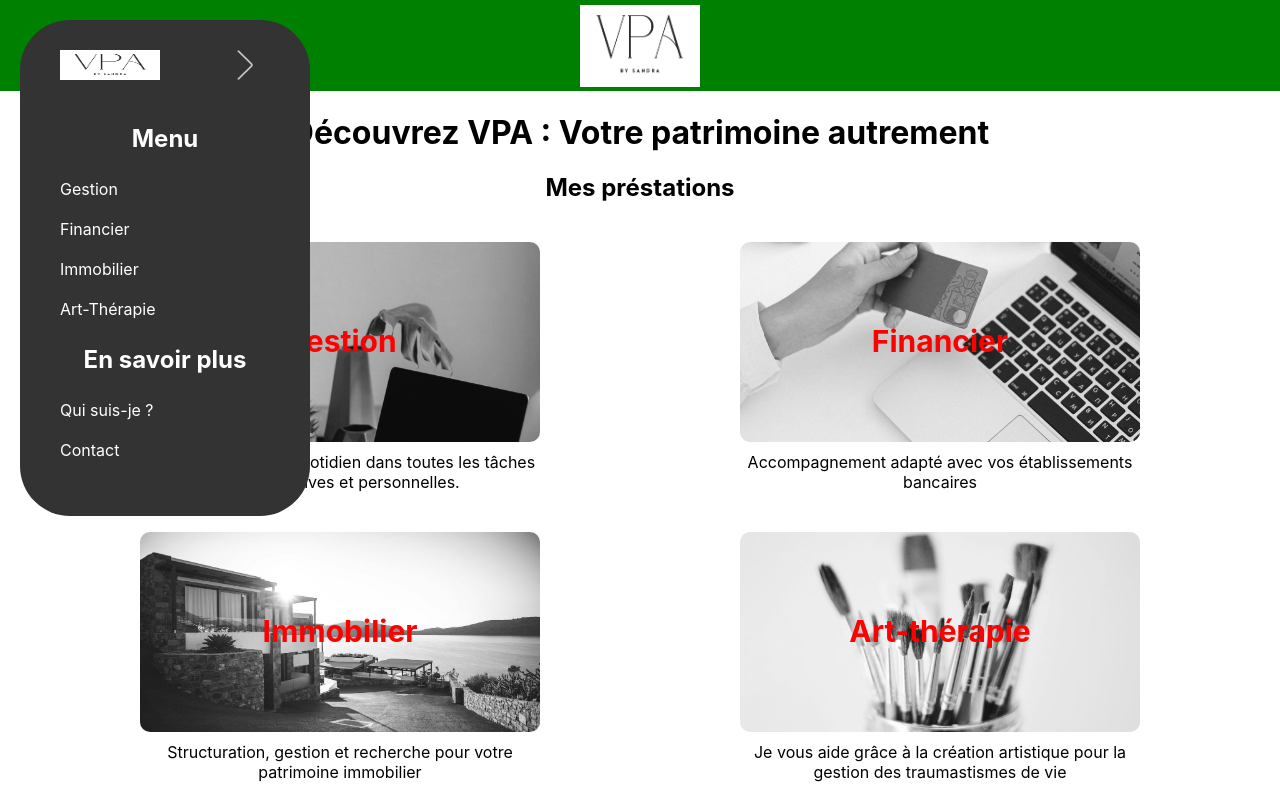
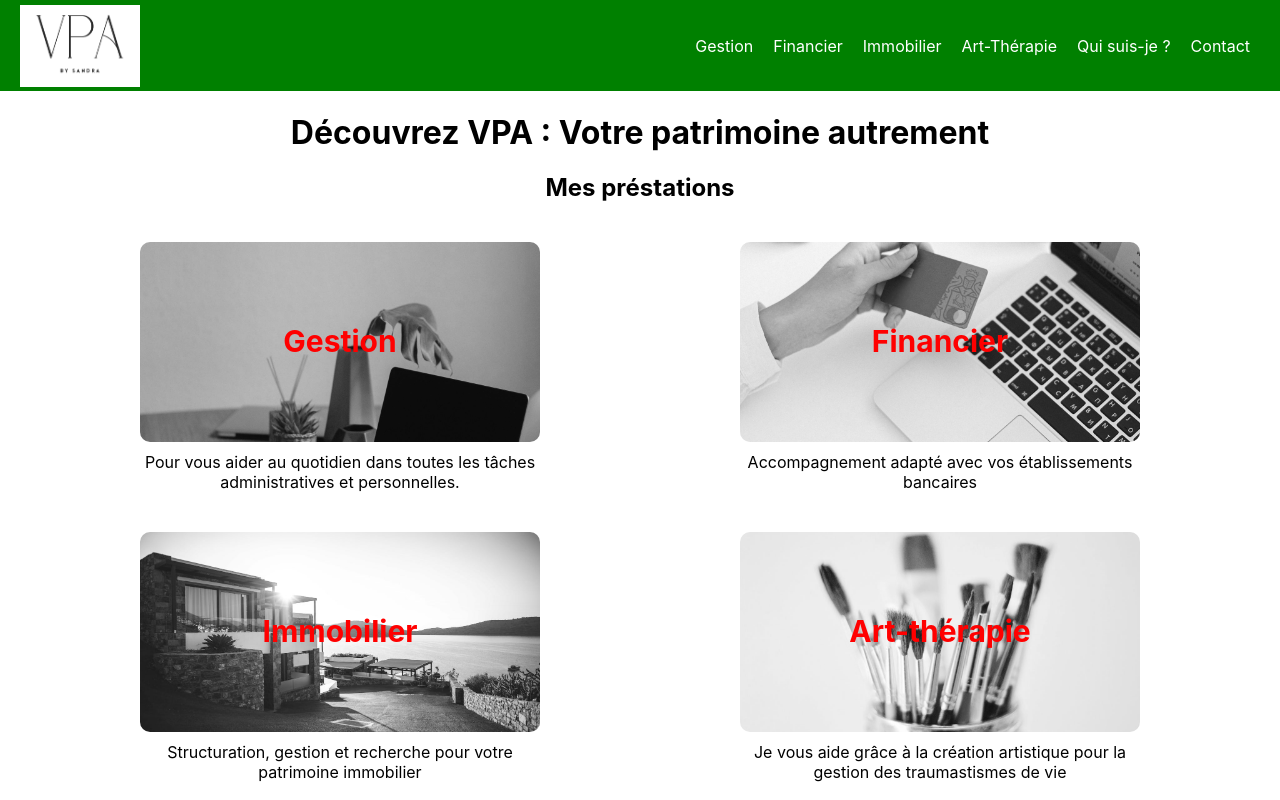
Before and after one commit to JeremyPromsy/SandraPro, a React (Create React App) app in the folder frontsandra/: page /gestion in a window 1280 px wide. Shown: the top 800 px of the page. Built offline with nearby package versions, Linux system fonts and the light colour scheme.

Commit message:
Changement menu

```diff
--- a/frontsandra/src/components/Nav.jsx
+++ b/frontsandra/src/components/Nav.jsx
@@ -1,68 +1,39 @@
-import React, { useState } from "react";
+import React from "react";
 import { NavLink } from "react-router-dom";
 import "../styles/nav.css";
-import logo from "../assets/VPA-Logo.png";
-import flècheDroite from "../assets/FlècheDroite-2.png";
-import flècheGauche from "../assets/FlècheGauche.png";
+import logoNav from "../assets/VPA-Logo.png";
 
 function Navbar() {
-  const [isSidebarOpen, setIsSidebarOpen] = useState(true);
-
-  const toggleSidebar = () => {
-    setIsSidebarOpen(!isSidebarOpen);
-  };
-
-  const handleLinkClick = () => {
-    setIsSidebarOpen(false); // Fermer la sidebar lorsqu'un lien est cliqué
-  };
-
   return (
-    <div className="container">
-      <nav className={`sidebar ${isSidebarOpen ? "sidebar-open" : "reopen-btn"}`}>
-        <div className="sidebar-top">
-          <NavLink to="/" onClick={handleLinkClick}>
-            <img className="logo-img" src={logo} alt="logo VPA" />
-          </NavLink>
-          <div className="expand_btn">
-          <img className="flècheDroite" src={flècheDroite} alt="flèche droite VPA" onClick={toggleSidebar}/>
-          </div>
-        </div>
+      <div className="navLogo">
+        <div className="logoNav">
+            <NavLink to="/">
+                    <img className="logo-img" src={logoNav} alt="logo VPA" />
+            </NavLink>
         <div className="sidebar-links">
-          <NavLink to="/" onClick={handleLinkClick}>
-          <h2>Menu</h2>
-          </NavLink>
           <ul className="classNav">
             <li className="nav-links nav-links1">
-              <NavLink to="/Gestion" onClick={handleLinkClick}>Gestion</NavLink>
+              <NavLink to="/Gestion">Gestion</NavLink>
             </li>
             <li className="nav-links nav-links2">
-              <NavLink to="/financier" onClick={handleLinkClick}>Financier</NavLink>
+              <NavLink to="/financier">Financier</NavLink>
             </li>
             <li className="nav-links nav-links3">
-              <NavLink to="/immobilier" onClick={handleLinkClick}>Immobilier</NavLink>
+              <NavLink to="/immobilier">Immobilier</NavLink>
             </li>
             <li className="nav-links nav-links4">
-              <NavLink to="/art-thérapie"onClick={handleLinkClick}>Art-Thérapie</NavLink>
+              <NavLink to="/art-thérapie">Art-Thérapie</NavLink>
             </li>
-          </ul>
-          <h2>En savoir plus</h2>
-          <ul className="classNav">
             <li className="nav-links nav-links5">
-              <NavLink to="/informations"onClick={handleLinkClick}>Qui suis-je ?</NavLink>
+              <NavLink to="/informations">Qui suis-je ?</NavLink>
             </li>
             <li className="nav-links nav-links6">
-              <NavLink to="/contact"onClick={handleLinkClick}>Contact</NavLink>
+              <NavLink to="/contact">Contact</NavLink>
             </li>
           </ul>
         </div>
-      </nav>
-      {/* Bouton pour réouvrir le menu */}
-      {!isSidebarOpen && (
-        <div className="reopen-btn" onClick={toggleSidebar}>
-          <img className="flècheGauche" src={flècheGauche} alt="flèche gauche VPA" />
         </div>
-      )}
-    </div>
+        </div>
   );
 }
 
--- a/frontsandra/src/components/NavLogo.jsx
+++ /dev/null
@@ -1,20 +0,0 @@
-import React from "react";
-import { NavLink } from "react-router-dom";
-import logoNav from "../assets/VPA-Logo.png";
-import "../styles/navlogo.css";
-
-
-function NavLogo() {
-
-    return (
-        <div className="navLogo">
-        <div className="logoNav">
-            <NavLink to="/">
-                    <img className="logo-img" src={logoNav} alt="logo VPA" />
-            </NavLink>
-        </div>
-        </div>
-    );
-}
-
-export default NavLogo;
--- a/frontsandra/src/index.jsx
+++ b/frontsandra/src/index.jsx
@@ -3,7 +3,6 @@ import ReactDOM from 'react-dom/client';
 import { HashRouter, Route, Routes } from 'react-router-dom';
 
 import Nav from './components/Nav'
-import NavLogo from './components/NavLogo'
 import Footer from './components/Footer'
 
 import Home from './pages/Home'
@@ -23,7 +22,6 @@ root.render(
   <React.StrictMode>
     <HashRouter>
     <Nav />
-    <NavLogo />
     <Routes>
       <Route path = "/" element ={<Home />} />
       <Route path = "/contact" element ={<Contact />} />
--- /dev/null
+++ b/frontsandra/src/styles/nav-test.css
@@ -0,0 +1,90 @@
+.container {
+    position: fixed;
+    display: flex;
+    z-index: 3;
+
+  }
+
+  .container ul {
+    display: flex;
+    flex-direction: row;
+
+  }
+
+    .sidebar {
+      width: 250px;
+      background-color: #333;
+      color: #fff;
+      transition: transform 0.5s ease-in-out;
+      transform: translateX(-400px);
+    }
+
+    .sidebar-open {
+      transform: translateX(0px);
+      transition: transform 0.5s ease-in-out;
+      border-radius: 50px;
+      top: 20px;
+      left: 20px;
+      position: fixed;
+      padding: 10px 20px;
+    }
+
+    .reopen-btn {
+      position: absolute;
+      top: 20px;
+      left: 20px;
+      border-radius: 50px;
+      background-color: #333;
+      color: #fff;
+      padding: 10px 20px;
+      cursor: pointer;
+    }
+
+    .sidebar-top {
+      display: flex;
+      align-items: center;
+      justify-content: space-between;
+      padding: 20px;
+    }
+
+    .sidebar-top .logo-img {
+      width: 100px;
+    }
+
+    .flècheDroite {
+      width: 30px;
+      height: 30px;
+      cursor: pointer;
+    }
+
+    .flècheGauche {
+      width: 30px;
+      padding-right: 5px;
+      height: 30px;
+      cursor: pointer;
+    }
+
+    .sidebar-links {
+      padding: 20px;
+    }
+
+    .sidebar-links h2 {
+      margin-bottom: 10px;
+      color: #fff;
+    }
+
+    .classNav {
+      list-style: none;
+      padding: 0;
+    }
+
+    .nav-links a {
+      color: #fff;
+      text-decoration: none;
+      display: block;
+      padding: 10px 10px;
+    }
+
+    .nav-links a:hover {
+      background-color: #555;
+    }
--- a/frontsandra/src/styles/nav.css
+++ b/frontsandra/src/styles/nav.css
@@ -1,82 +1,34 @@
-.container {
-  position: fixed;
+.navLogo .logoNav {
   display: flex;
-  z-index: 3;
+  justify-content: space-between;
+  align-items: center;
+  background: green;
+}
+
+.navLogo .logo-img {
+  width: 120px;
+  margin-top: 5px;
+  height: 100%;
+  padding-left: 20px;
+}
+
+.navLogo ul {
+  display: flex;
+  flex-direction: row;
 
 }
-
-  .sidebar {
-    width: 250px;
-    background-color: #333;
-    color: #fff;
-    transition: transform 0.5s ease-in-out;
-    transform: translateX(-400px);
-  }
-
-  .sidebar-open {
-    transform: translateX(0px);
-    transition: transform 0.5s ease-in-out;
-    border-radius: 50px;
-    top: 20px;
-    left: 20px;
-    position: fixed;
-    padding: 10px 20px;
-  }
-
-  .reopen-btn {
-    position: absolute;
-    top: 20px;
-    left: 20px;
-    border-radius: 50px;
-    background-color: #333;
-    color: #fff;
-    padding: 10px 20px;
-    cursor: pointer;
-  }
-
-  .sidebar-top {
-    display: flex;
-    align-items: center;
-    justify-content: space-between;
-    padding: 20px;
-  }
-
-  .sidebar-top .logo-img {
-    width: 100px;
-  }
-
-  .flècheDroite {
-    width: 30px;
-    height: 30px;
-    cursor: pointer;
-  }
-
-  .flècheGauche {
-    width: 30px;
-    padding-right: 5px;
-    height: 30px;
-    cursor: pointer;
-  }
-
-  .sidebar-links {
-    padding: 20px;
-  }
-
-  .sidebar-links h2 {
-    margin-bottom: 10px;
-    color: #fff;
-  }
 
   .classNav {
     list-style: none;
     padding: 0;
+    padding-right: 20px;
   }
 
   .nav-links a {
     color: #fff;
     text-decoration: none;
     display: block;
-    padding: 10px 0;
+    padding: 10px 10px;
   }
 
   .nav-links a:hover {
--- a/frontsandra/src/styles/navlogo.css
+++ /dev/null
@@ -1,15 +0,0 @@
-.navLogo {
-    background: green;
-  }
-
-  .navLogo .logoNav {
-    display: flex;
-    justify-content: center;
-    align-items: center;
-  }
-
-  .navLogo .logo-img {
-    width: 120px;
-    margin-top: 5px;
-    height: 100%;
-  }
```
Also changed, not shown: frontsandra/src/components/Nav-test.jsx (added, +69 -0 lines).
